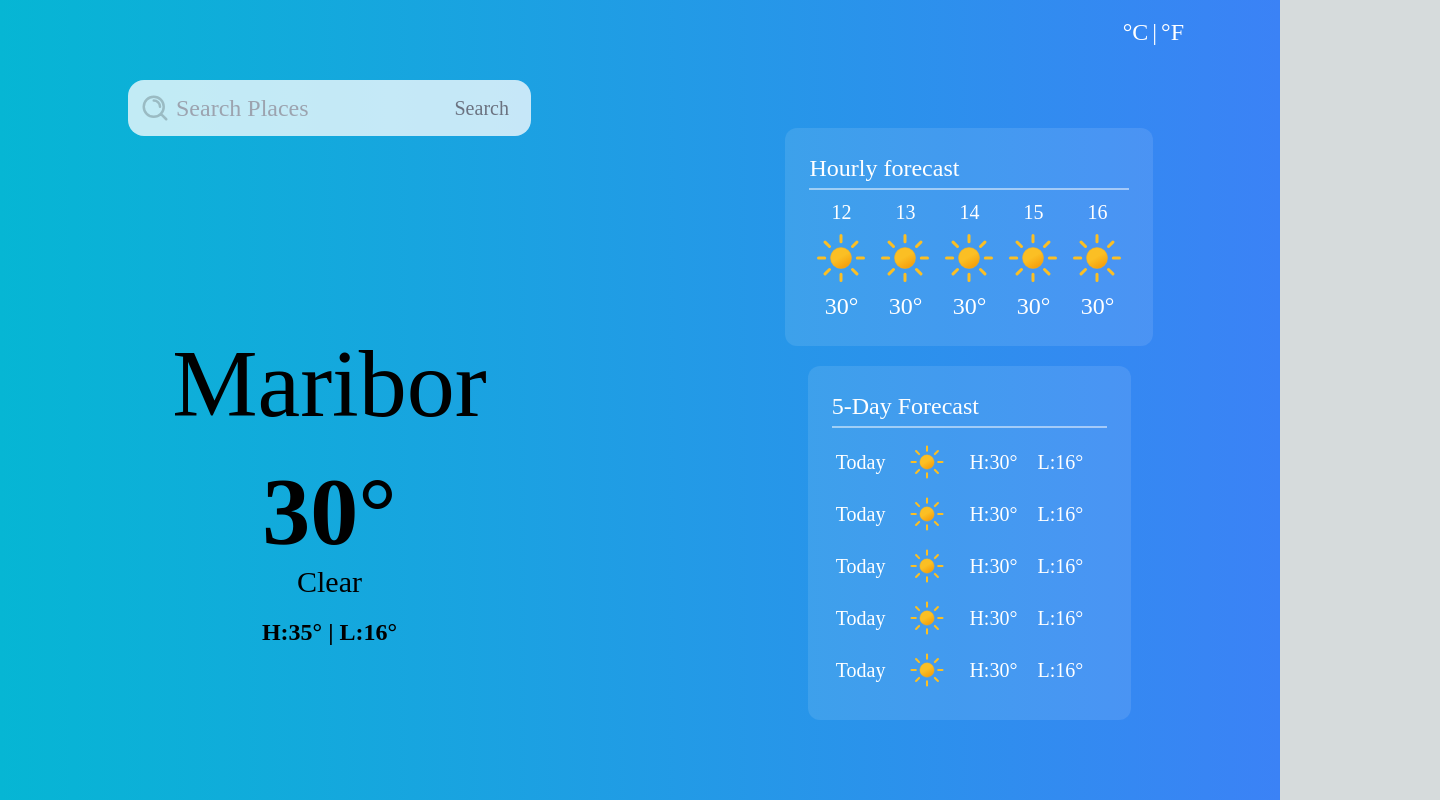
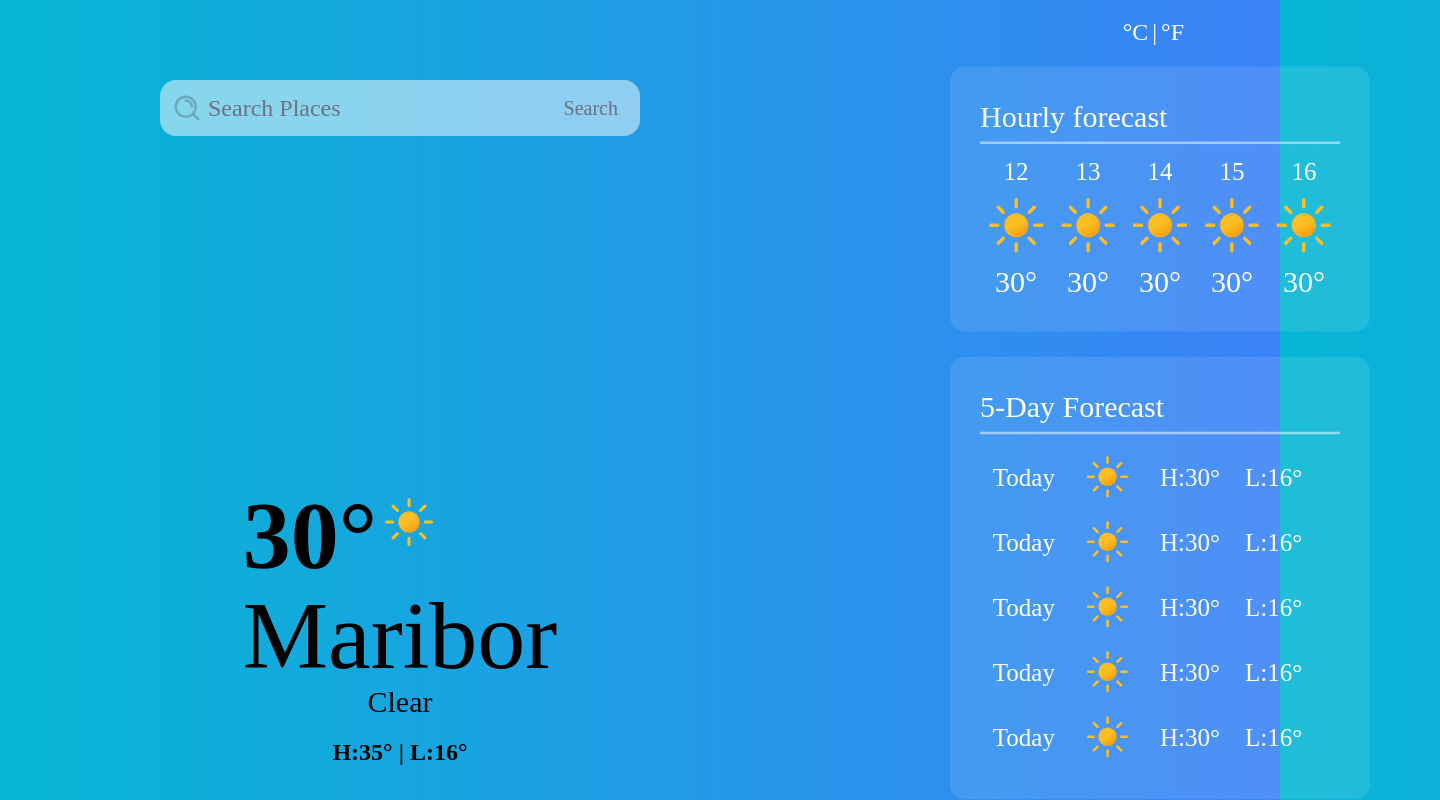
Before and after one commit to LanWebDev/weather-app, a Next.js app in the folder weather-app/: page / in a window 1280 px wide. Shown: the whole page, 1440 px wide, since content can reach past the window. Built offline with nearby package versions, Linux system fonts and the light colour scheme.

Commit message:
savepoint for changing ui

```diff
--- a/weather-app/src/app/layout.tsx
+++ b/weather-app/src/app/layout.tsx
@@ -13,7 +13,7 @@ export default function RootLayout({
 }>) {
   return (
     <html lang="en">
-      <body className="bg-gradient-to-r from-cyan-500 to-blue-500">
+      <body className="bg-gradient-to-r from-cyan-500 to-blue-500 w-full">
         {children}
       </body>
     </html>
--- a/weather-app/src/app/page.tsx
+++ b/weather-app/src/app/page.tsx
@@ -11,12 +11,12 @@ export default function Home() {
         <UnitsChange />
       </header>
       <main>
-        <div className="flex justify-evenly">
-          <section className=" flex flex-col justify-center items-center h-[90vh]">
+        <div className="flex justify-evenly h-[90vh] flex-col lg:flex-row">
+          <section className=" flex flex-col items-center justify-center mx-20">
             <SearchBar />
             <LocationData />
           </section>
-          <section className="w-[50%]">
+          <section className="w-[50%] ">
             <PlaceData />
           </section>
         </div>
--- a/weather-app/src/components/Forecast/Forecast.tsx
+++ b/weather-app/src/components/Forecast/Forecast.tsx
@@ -5,7 +5,7 @@ import WeeklyForecast from "./WeeklyForecast";
 
 const PlaceData = () => {
   return (
-    <div className="flex justify-center items-center h-full flex-col ">
+    <div className="flex justify-center items-center h-full flex-col max-w-[60rem] mx-20 min-w-[35rem]">
       <HourlyForecast />
       <WeeklyForecast />
     </div>
--- a/weather-app/src/components/Forecast/HourlyForecast.tsx
+++ b/weather-app/src/components/Forecast/HourlyForecast.tsx
@@ -3,7 +3,7 @@ import Sunny from "@/assets/icons/clear-day.svg";
 
 const Forecast = () => {
   return (
-    <div className=" max-w-xl  bg-white bg-opacity-10 p-6 rounded-xl transition ease-out hover:scale-105">
+    <div className="scale-125 w-3/5  justify-evenly bg-white bg-opacity-10 p-6 rounded-xl transition ease-out hover:scale-[1.3]">
       <div className="justify-start">
         <p className="text-white text-2xl ">Hourly forecast</p>
       </div>
@@ -11,27 +11,27 @@ const Forecast = () => {
       <div className="flex flex-row items-center justify-between text-white">
         <div className="hover:bg-white hover:bg-opacity-10 rounded-2xl transition ease-out hover:scale-110">
           <p className="font-medium text-xl text-center">12</p>
-          <Image src={Sunny} alt="clear weather" className="relative " />
+          <Image src={Sunny} alt="clear weather" />
           <p className="text-2xl text-center font-medium ">30°</p>
         </div>
         <div className="hover:bg-white hover:bg-opacity-10 rounded-2xl transition ease-out hover:scale-110">
           <p className="font-medium text-xl text-center">13</p>
-          <Image src={Sunny} alt="clear weather" className="relative" />
+          <Image src={Sunny} alt="clear weather" />
           <p className="text-2xl text-center font-medium ">30°</p>
         </div>
         <div className="hover:bg-white hover:bg-opacity-10 rounded-2xl transition ease-out hover:scale-110">
           <p className="font-medium text-xl text-center">14</p>
-          <Image src={Sunny} alt="clear weather" className="relative" />
+          <Image src={Sunny} alt="clear weather" />
           <p className="text-2xl text-center font-medium ">30°</p>
         </div>
         <div className="hover:bg-white hover:bg-opacity-10 rounded-2xl transition ease-out hover:scale-110">
           <p className="font-medium text-xl text-center">15</p>
-          <Image src={Sunny} alt="clear weather" className="relative" />
+          <Image src={Sunny} alt="clear weather" />
           <p className="text-2xl text-center font-medium ">30°</p>
         </div>
         <div className="hover:bg-white hover:bg-opacity-10 rounded-2xl transition ease-out hover:scale-110">
           <p className="font-medium text-xl text-center">16</p>
-          <Image src={Sunny} alt="clear weather" className="relative" />
+          <Image src={Sunny} alt="clear weather" />
           <p className="text-2xl text-center font-medium ">30°</p>
         </div>
       </div>
--- a/weather-app/src/components/Forecast/WeeklyForecast.tsx
+++ b/weather-app/src/components/Forecast/WeeklyForecast.tsx
@@ -4,48 +4,48 @@ import Sunny from "@/assets/icons/clear-day.svg";
 const WeeklyForecast = () => {
   return (
     <>
-      <div className=" mt-5 max-w-xl  bg-white bg-opacity-10 p-6 rounded-xl transition ease-out hover:scale-105">
+      <div className="scale-125 mt-24 w-3/5 bg-white bg-opacity-10 p-6 rounded-xl transition ease-out hover:scale-[1.3]">
         <div className="flex justify-start">
           <p className="text-white text-2xl ">5-Day Forecast</p>
         </div>
         <hr className="mb-2 mt-1 border border-white border-opacity-50" />
 
-        <div className="flex flex-col text-white">
+        <div className="flex flex-col text-white  transition ease-out hover:scale-110">
           <div className="hover:bg-white hover:bg-opacity-10 rounded-2xl flex items-center justify-center m-1 ">
             <p className="font-medium text-xl pr-5">Today</p>
-            <Image src={Sunny} alt="clear weather" className="relative  pr-5" />
+            <Image src={Sunny} alt="clear weather" className=" pr-5" />
             <p className="text-xl font-medium pr-5">H:30°</p>
             <p className="text-xl font-medium pr-5">L:16°</p>
           </div>
         </div>
-        <div className="flex flex-col text-white">
+        <div className="flex flex-col text-white transition ease-out hover:scale-110">
           <div className="hover:bg-white hover:bg-opacity-10 rounded-2xl flex items-center justify-center m-1 ">
             <p className="font-medium text-xl pr-5">Today</p>
-            <Image src={Sunny} alt="clear weather" className="relative  pr-5" />
+            <Image src={Sunny} alt="clear weather" className="  pr-5" />
             <p className="text-xl font-medium pr-5">H:30°</p>
             <p className="text-xl font-medium pr-5">L:16°</p>
           </div>
         </div>
-        <div className="flex flex-col text-white">
+        <div className="flex flex-col text-white transition ease-out hover:scale-110">
           <div className="hover:bg-white hover:bg-opacity-10 rounded-2xl flex items-center justify-center m-1 ">
             <p className="font-medium text-xl pr-5">Today</p>
-            <Image src={Sunny} alt="clear weather" className="relative  pr-5" />
+            <Image src={Sunny} alt="clear weather" className=" pr-5" />
             <p className="text-xl font-medium pr-5">H:30°</p>
             <p className="text-xl font-medium pr-5">L:16°</p>
           </div>
         </div>
-        <div className="flex flex-col text-white">
+        <div className="flex flex-col text-white transition ease-out hover:scale-110">
           <div className="hover:bg-white hover:bg-opacity-10 rounded-2xl flex items-center justify-center m-1 ">
             <p className="font-medium text-xl pr-5">Today</p>
-            <Image src={Sunny} alt="clear weather" className="relative  pr-5" />
+            <Image src={Sunny} alt="clear weather" className=" pr-5" />
             <p className="text-xl font-medium pr-5">H:30°</p>
             <p className="text-xl font-medium pr-5">L:16°</p>
           </div>
         </div>
-        <div className="flex flex-col text-white">
+        <div className="flex flex-col text-white transition ease-out hover:scale-110">
           <div className="hover:bg-white hover:bg-opacity-10 rounded-2xl flex items-center justify-center m-1 ">
             <p className="font-medium text-xl pr-5">Today</p>
-            <Image src={Sunny} alt="clear weather" className="relative  pr-5" />
+            <Image src={Sunny} alt="clear weather" className="  pr-5" />
             <p className="text-xl font-medium pr-5">H:30°</p>
             <p className="text-xl font-medium pr-5">L:16°</p>
           </div>
--- a/weather-app/src/components/LocationData.tsx
+++ b/weather-app/src/components/LocationData.tsx
@@ -1,11 +1,16 @@
 import React from "react";
+import Sunny from "@/assets/icons/clear-day.svg";
+import Image from "next/image";
 
 const Location = () => {
   return (
-    <div className="flex justify-start my-40 max-w-max ">
+    <div className="my-40 ">
       <div className="text-center">
+        <div className="flex ">
+          <p className="text-8xl pt-8 pb-1 font-bold text-left">30°</p>
+          <Image src={Sunny} alt="clear weather" className="" />
+        </div>
         <p className="text-8xl text ">Maribor</p>
-        <p className="text-8xl pt-8 pb-1 font-bold ">30°</p>
         <p className="text-3xl pb-4 ">Clear</p>
         <p className="text-2xl font-bold">H:35° | L:16°</p>
       </div>
--- a/weather-app/src/components/SearchBar/SearchBar.tsx
+++ b/weather-app/src/components/SearchBar/SearchBar.tsx
@@ -5,7 +5,7 @@ import searchImage from "../../../public/search-svgrepo-com.svg";
 const SearchBar = () => {
   return (
     <>
-      <form className="max-w-lg my-10 mx-32 flex justify-start">
+      <form className="w-[30rem] min-w-[20rem] my-40 mx-20">
         <div className="relative">
           <div className="absolute inset-y-0 start-0 flex items-center ps-3 pointer-events-none ">
             <Image
@@ -19,7 +19,7 @@ const SearchBar = () => {
             autoComplete="off"
             type="search"
             id="default-search"
-            className="[&::-webkit-search-cancel-button]:hidden block w-full p-3 ps-12 text-2xl text-gray-700 rounded-2xl outline-none pr-20 bg-white bg-opacity-75 placeholder-gray-400"
+            className="[&::-webkit-search-cancel-button]:hidden block w-full p-3 ps-12 text-2xl text-gray-600 rounded-2xl outline-none pr-20 bg-white bg-opacity-50 placeholder-gray-500"
             placeholder="Search Places"
           />
           <button
--- a/weather-app/src/components/ui/UnitsChange.tsx
+++ b/weather-app/src/components/ui/UnitsChange.tsx
@@ -4,7 +4,7 @@ import React from "react";
 const UnitsChange = () => {
   return (
     <>
-      <div className=" flex justify-end my-4 mx-[1rem] lg:mx-[2rem] xl:mx-[6rem] 2xl:mx-[16rem] m-auto">
+      <div className=" flex justify-end my-4 mx-[1rem] lg:mx-[2rem] xl:mx-[6rem] 2xl:mx-[16rem] @media m-auto">
         <button
           name="metric"
           className="text-2xl text-white transition ease-out hover:scale-125"
```
